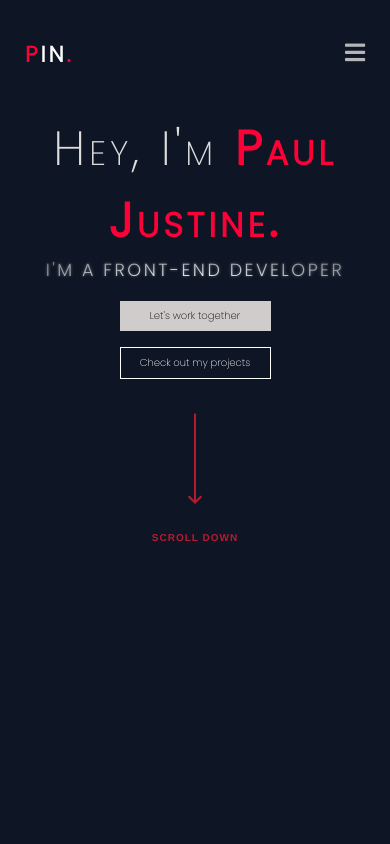
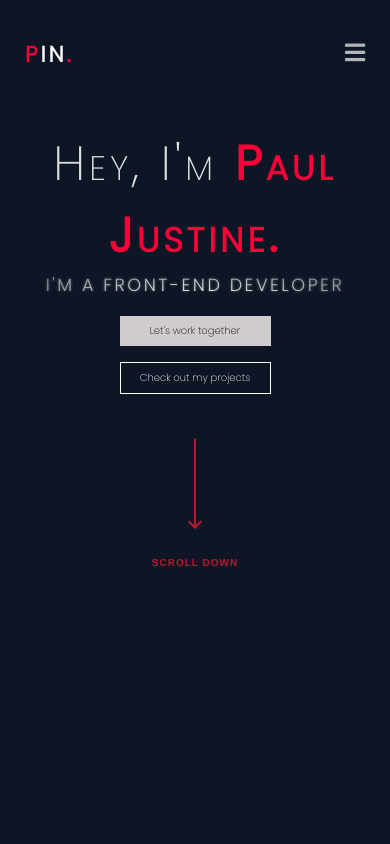
Before and after one commit to PaulPintang/Portfolio, a React (Create React App) app: page / in a window 390 px wide. Shown: the top 844 px of the page. Built offline with nearby package versions, Linux system fonts and the light colour scheme.

Commit message:
fixed arrow spacing

```diff
--- a/src/components/styles/Me.css
+++ b/src/components/styles/Me.css
@@ -77,10 +77,11 @@ button {
 
 @media (max-width: 768px) {
   .me {
-    margin-top: 55px;
+    margin-top: 70px;
   }
   .me .flex {
     text-align: center;
+    margin-bottom: 10px;
   }
   .me h1 {
     font-size: 3rem;
```
